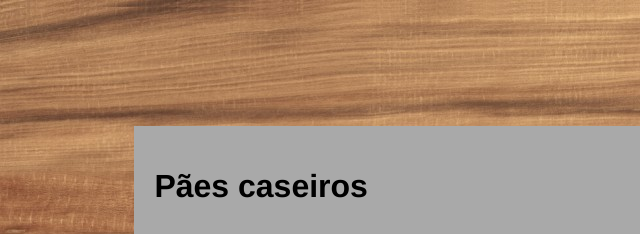
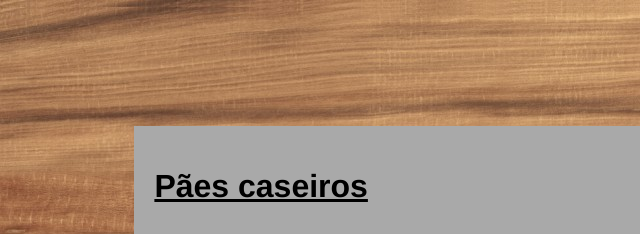
Before and after one commit to andreaestevam/andreaestevam.github.io, a plain HTML site: page index.html in a window 1280 px wide. Shown: the top 234 px of the page, 0-640 px from the left. Drawn offline with Linux system fonts and the light colour scheme.

Commit message:
Update index.html

```diff
--- a/index.html
+++ b/index.html
@@ -20,6 +20,9 @@
         color:#363636;
         text-decoration:none;
     }
+    div#cabeça a{
+        color:A9A9A9;
+        }
     div#conteudo{
         background-color:#D3D3D3;
         padding:25px;
@@ -40,7 +43,7 @@
 <body>
 <div id='corpo'>
     <div id='cabeça'>
-        <h1><a>Pães caseiros</a></h1>
+        <h1><a href="https://pt.wikipedia.org/wiki/P%C3%A3o">Pães caseiros</a></h1>
     </div>
     <div id='conteudo'>
     <p>Pães caseiros brancos e integrais. De R$10 a R$13.</p>
```
